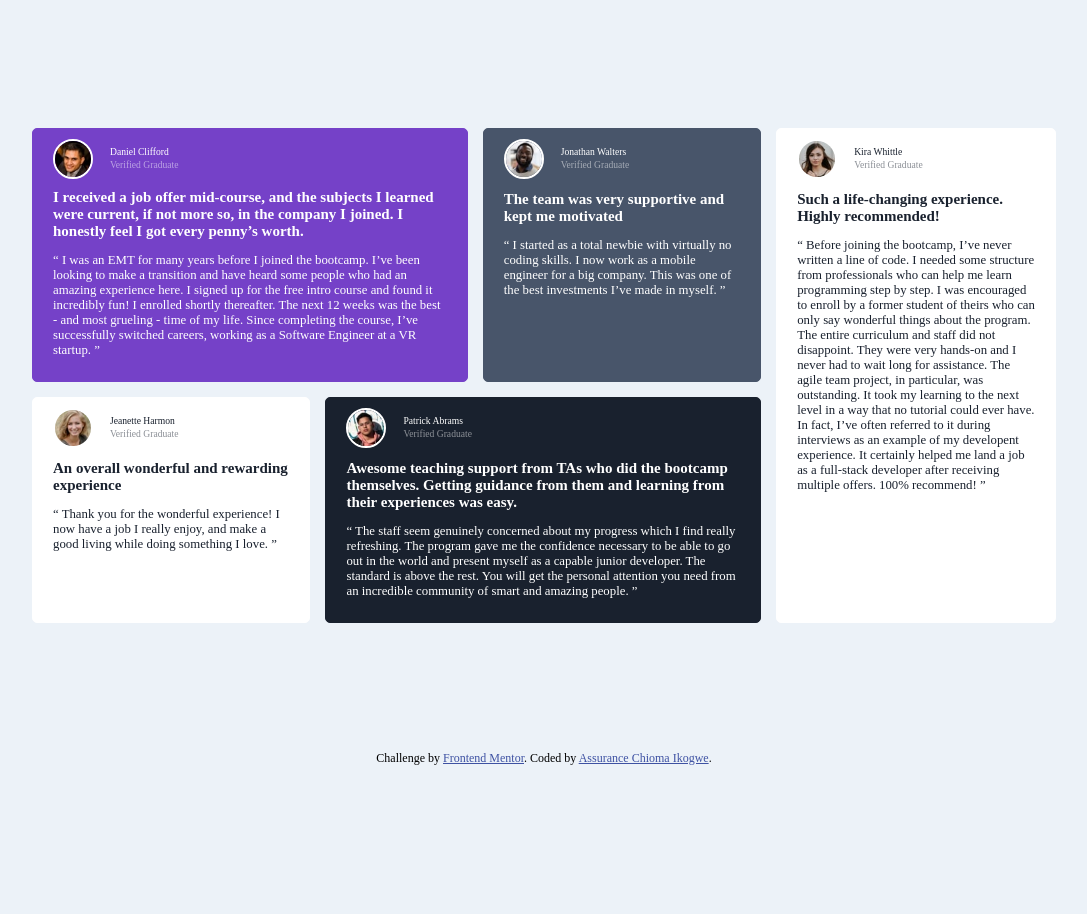
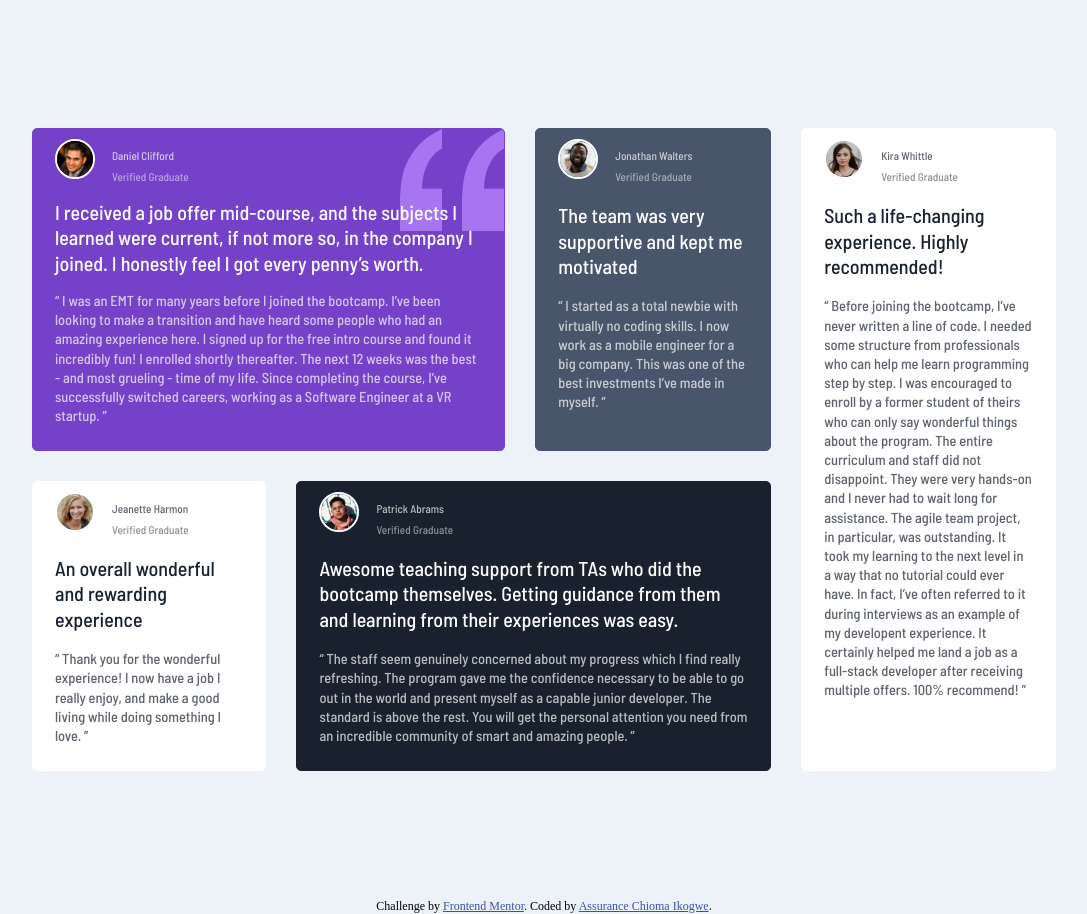
Before and after one commit to Aik-202/aik-testimonial-grid-section, a plain HTML site: page index.html in a window 1280 px wide. Shown: the whole page, without its empty margins (96-1183 px from the left). Before the commit the page ends 800 px from the top, so only its background shows below. Drawn offline with Linux system fonts and the light colour scheme.

Commit message:
still adjusting, almost perfect

```diff
--- a/index.html
+++ b/index.html
@@ -96,7 +96,7 @@
 
   <footer class="attribution">
     Challenge by <a href="https://www.frontendmentor.io?ref=challenge" target="_blank">Frontend Mentor</a>.
-    Coded by <a href="https://github.com/Aik-202/aik-nft-preview-card-component.git">Assurance Chioma Ikogwe</a>.
+    Coded by <a href="https://github.com/Aik-202/aik-testimonial-grid-section.git">Assurance Chioma Ikogwe</a>.
   </footer>
 </body>
 
--- a/styles/aikstyles.css
+++ b/styles/aikstyles.css
@@ -1,4 +1,4 @@
-@import url('https://fonts.googleapis.com/css2?family=Outfit:wght@500&display=swap');
+@import url('https://fonts.googleapis.com/css2?family=Barlow+Semi+Condensed:wght@500&display=swap');
 
 * {
     box-sizing: border-box;
@@ -9,15 +9,18 @@ h1,
 h2,
 p {
     color: hsl(0, 0%, 100%);
-    width: fit-content;
+    font-family: 'Barlow Semi Condensed';
+    font-weight: 500;
 }
 
 p {
-    font-size: 0.8em;
+    opacity: 70%;
+    font-size: 0.9em;
+    line-height: 1.2rem;
 }
 
 figcaption>p {
-    font-size: 0.6em;
+    font-size: 0.7em;
     margin: 2px;
     margin-bottom: 0;
 }
@@ -28,7 +31,8 @@ figcaption>p:last-child {
 
 h1,
 h2 {
-    font-size: 15px;
+    font-size: 20px;
+    line-height: 1.6rem;
 }
 
 body {
@@ -41,12 +45,12 @@ body {
     justify-content: center;
     align-content: center;
     max-width: 100%;
-    grid-gap: 15px;
+    grid-gap: 30px;
     margin: 10%;
 }
 
 .container>div {
-    padding: 10px 20px;
+    padding: 10px 22px;
 }
 
 figure {
@@ -72,21 +76,24 @@ figcaption {
     border: 1px solid hsl(263, 55%, 52%);
     border-radius: 5px;
     background-color: hsl(263, 55%, 52%);
-    grid-area: 1/1/5/3;
+    background-image: url('../images/bg-pattern-quotation.svg');
+    background-repeat: no-repeat;
+    background-position: top right;
+    grid-area: 1/1/5/4;
 }
 
 .cont2 {
     border: 1px solid hsl(217, 19%, 35%);
     border-radius: 5px;
     background-color: hsl(217, 19%, 35%);
-    grid-area: 1/4/5/3;
+    grid-area: 1/4/5/5;
 }
 
 .cont3 {
     border: 1px solid hsl(0, 0%, 100%);
     border-radius: 5px;
     background-color: hsl(0, 0%, 100%);
-    grid-area: 1/4/9/5;
+    grid-area: 1/5/8/5;
 }
 
 .cont3>h2 {
@@ -106,7 +113,7 @@ figcaption {
     border: 1px solid hsl(0, 0%, 100%);
     border-radius: 5px;
     background-color: hsl(0, 0%, 100%);
-    grid-area: 5/1/9/2;
+    grid-area: 5/1/8/2;
 }
 
 .cont4>h2 {
@@ -126,7 +133,7 @@ figcaption {
     border: 1px solid hsl(219, 29%, 14%);
     border-radius: 5px;
     background-color: hsl(219, 29%, 14%);
-    grid-area: 5/2/9/4;
+    grid-area: 5/2/8/5;
 }
 
 .attribution {
```
